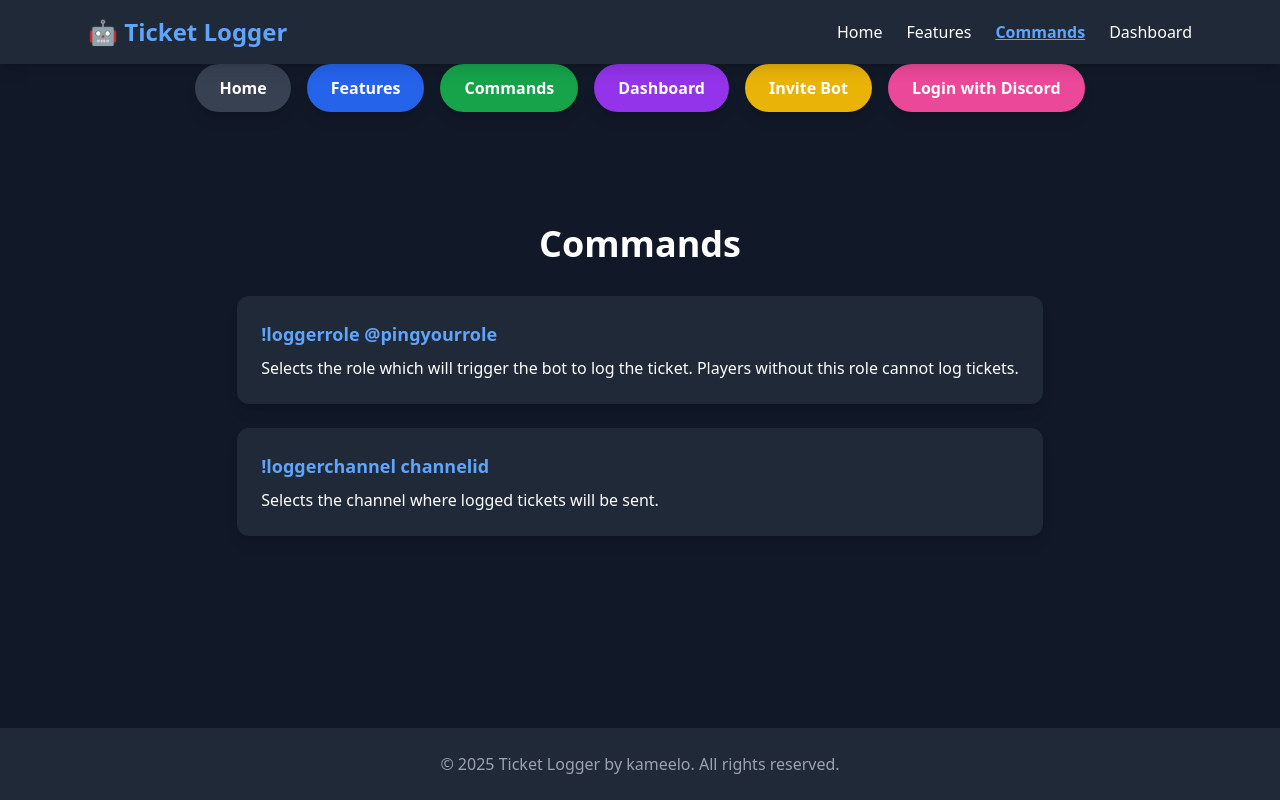
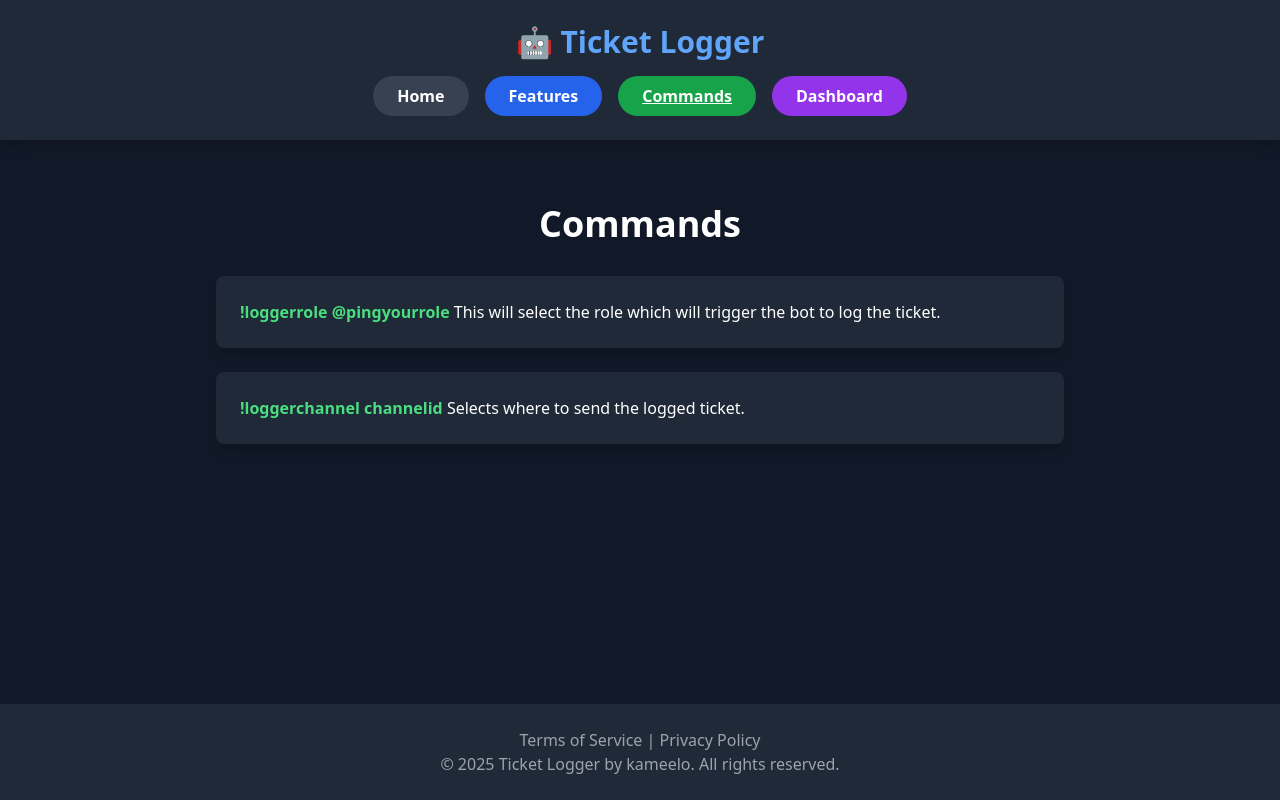
Before and after one commit to kamelpro413-eng/web-i-guess, a website: page commands.html in a window 1280 px wide. Drawn offline with nearby package versions, Linux system fonts and the light colour scheme.

Commit message:
Update commands.html

```diff
--- a/commands.html
+++ b/commands.html
@@ -3,92 +3,54 @@
 <head>
   <meta charset="UTF-8">
   <title>Commands - Ticket Logger</title>
+  <meta name="viewport" content="width=device-width, initial-scale=1.0">
 
-  <!-- Tailwind CSS -->
   <script src="https://cdn.tailwindcss.com"></script>
-  <!-- AOS -->
   <link rel="stylesheet" href="https://unpkg.com/aos@next/dist/aos.css" />
   <script src="https://unpkg.com/aos@next/dist/aos.js"></script>
   <script>
-    document.addEventListener("DOMContentLoaded", () => {
-      AOS.init({ duration: 800, once: true });
-    });
+    document.addEventListener("DOMContentLoaded", () => { AOS.init({ duration: 800, once: true }); });
   </script>
 </head>
 <body class="bg-gray-900 text-white font-sans flex flex-col min-h-screen">
 
-  <!-- Header -->
   <header class="bg-gray-800 shadow-lg sticky top-0 z-50">
-  <div class="max-w-6xl mx-auto flex justify-between items-center px-6 py-4">
-    <h1 class="text-2xl font-bold text-blue-400">🤖 Ticket Logger</h1>
-    <nav class="flex gap-6">
-      <a href="index.html" class="nav-link">Home</a>
-      <a href="features.html" class="nav-link">Features</a>
-      <a href="commands.html" class="nav-link">Commands</a>
-      <a href="dashboard.html" class="nav-link">Dashboard</a>
+    <div class="max-w-6xl mx-auto flex flex-col items-center px-6 py-6">
+      <h1 class="text-3xl font-bold text-blue-400 mb-4">🤖 Ticket Logger</h1>
+      <nav class="flex gap-4">
+        <a href="index.html" class="bg-gray-700 hover:bg-gray-600 text-white font-semibold px-6 py-2 rounded-full transition transform hover:scale-105">Home</a>
+        <a href="features.html" class="bg-blue-600 hover:bg-blue-500 text-white font-semibold px-6 py-2 rounded-full transition transform hover:scale-105">Features</a>
+        <a href="commands.html" class="bg-green-600 hover:bg-green-500 text-white font-semibold px-6 py-2 rounded-full transition transform hover:scale-105">Commands</a>
+        <a href="dashboard.html" class="bg-purple-600 hover:bg-purple-500 text-white font-semibold px-6 py-2 rounded-full transition transform hover:scale-105">Dashboard</a>
       </nav>
     </div>
   </header>
 
-  <!-- Buttons / Action Links -->
-<div class="flex flex-wrap gap-4 justify-center mb-12">
-  <a href="index.html"
-     class="bg-gray-700 hover:bg-gray-600 text-white font-semibold px-6 py-3 rounded-full shadow-lg transition transform hover:scale-105">
-     Home
-  </a>
-
-  <a href="features.html"
-     class="bg-blue-600 hover:bg-blue-500 text-white font-semibold px-6 py-3 rounded-full shadow-lg transition transform hover:scale-105">
-     Features
-  </a>
-
-  <a href="commands.html"
-     class="bg-green-600 hover:bg-green-500 text-white font-semibold px-6 py-3 rounded-full shadow-lg transition transform hover:scale-105">
-     Commands
-  </a>
-
-  <a href="dashboard.html"
-     class="bg-purple-600 hover:bg-purple-500 text-white font-semibold px-6 py-3 rounded-full shadow-lg transition transform hover:scale-105">
-     Dashboard
-  </a>
-
-  <a href="https://discord.com/oauth2/authorize?client_id=1411025062680854588&permissions=8&scope=bot" target="_blank"
-     class="bg-yellow-500 hover:bg-yellow-400 text-white font-semibold px-6 py-3 rounded-full shadow-lg transition transform hover:scale-105">
-     Invite Bot
-  </a>
-
-  <a href="https://discord.com/oauth2/authorize?client_id=1411025062680854588&response_type=code&redirect_uri=http%3A%2F%2Flocalhost%3A3000%2Fcallback&scope=identify+guilds"
-     class="bg-pink-500 hover:bg-pink-400 text-white font-semibold px-6 py-3 rounded-full shadow-lg transition transform hover:scale-105">
-     Login with Discord
-  </a>
+  <div class="container max-w-4xl mx-auto px-6 py-16" data-aos="fade-up">
+    <h2 class="text-4xl font-bold mb-8 text-center">Commands</h2>
+    <ul class="space-y-6">
+      <li class="bg-gray-800 p-6 rounded-lg shadow-lg">
+        <b class="text-green-400">!loggerrole @pingyourrole</b>
+        This will select the role which will trigger the bot to log the ticket.
+      </li>
+      <li class="bg-gray-800 p-6 rounded-lg shadow-lg">
+        <b class="text-green-400">!loggerchannel channelid</b>
+        Selects where to send the logged ticket.
+      </li>
+    </ul>
   </div>
 
+  <footer class="bg-gray-800 py-6 text-center text-gray-400 mt-auto">
+    <a href="terms.html" class="hover:text-white">Terms of Service</a> |
+    <a href="privacy.html" class="hover:text-white">Privacy Policy</a>
+    <p>&copy; 2025 Ticket Logger by kameelo. All rights reserved.</p>
+  </footer>
 
-  <main class="flex-1 max-w-4xl mx-auto px-6 py-16">
-    <h2 class="text-4xl font-bold mb-8 text-center" data-aos="fade-up">Commands</h2>
-
-    <ul class="space-y-6">
-      <li class="bg-gray-800 p-6 rounded-xl shadow-lg" data-aos="fade-up">
-        <b class="text-blue-400 block mb-2 text-lg">!loggerrole @pingyourrole</b>
-        Selects the role which will trigger the bot to log the ticket. Players without this role cannot log tickets.
-      </li>
-      <li class="bg-gray-800 p-6 rounded-xl shadow-lg" data-aos="fade-up" data-aos-delay="100">
-        <b class="text-blue-400 block mb-2 text-lg">!loggerchannel channelid</b>
-        Selects the channel where logged tickets will be sent.
-      </li>
-    </ul>
-  </main>
-
-  <footer class="bg-gray-800 py-6 text-center text-gray-400">
-    &copy; 2025 Ticket Logger by kameelo. All rights reserved.
-  </footer>
   <script>
-  // Highlight the active page in the navbar
-  const links = document.querySelectorAll('.nav-link');
-  const current = window.location.pathname.split("/").pop(); // get current file name
-
+    const links = document.querySelectorAll('nav a');
+    const current = window.location.pathname.split("/").pop();
     links.forEach(link => {
-    if (link.getAttribute('href') === current) {
+      if(link.getAttribute('href') === current){
         link.classList.add('text-blue-400', 'font-bold', 'underline');
       } else {
         link.classList.add('hover:text-blue-400', 'transition');
@@ -96,6 +58,5 @@
     });
   </script>
 
-
 </body>
 </html>
```
Lines whose indentation alone changed are shown as unchanged.
